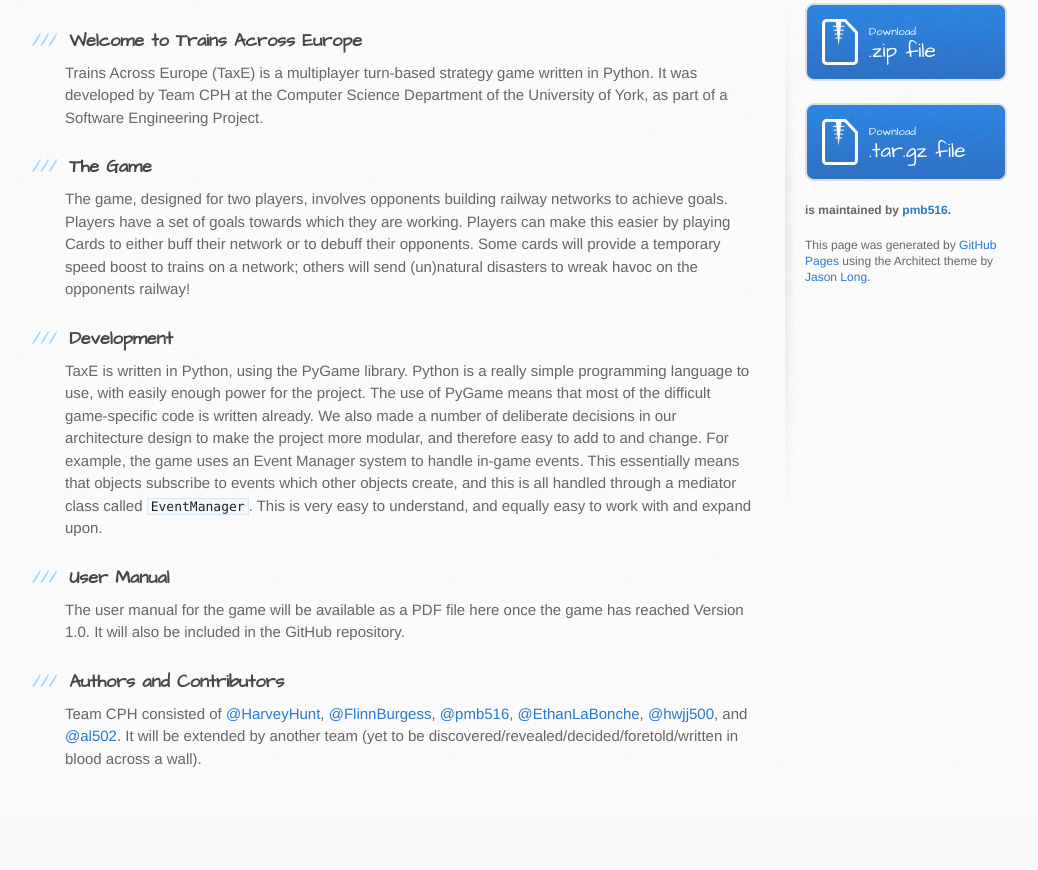
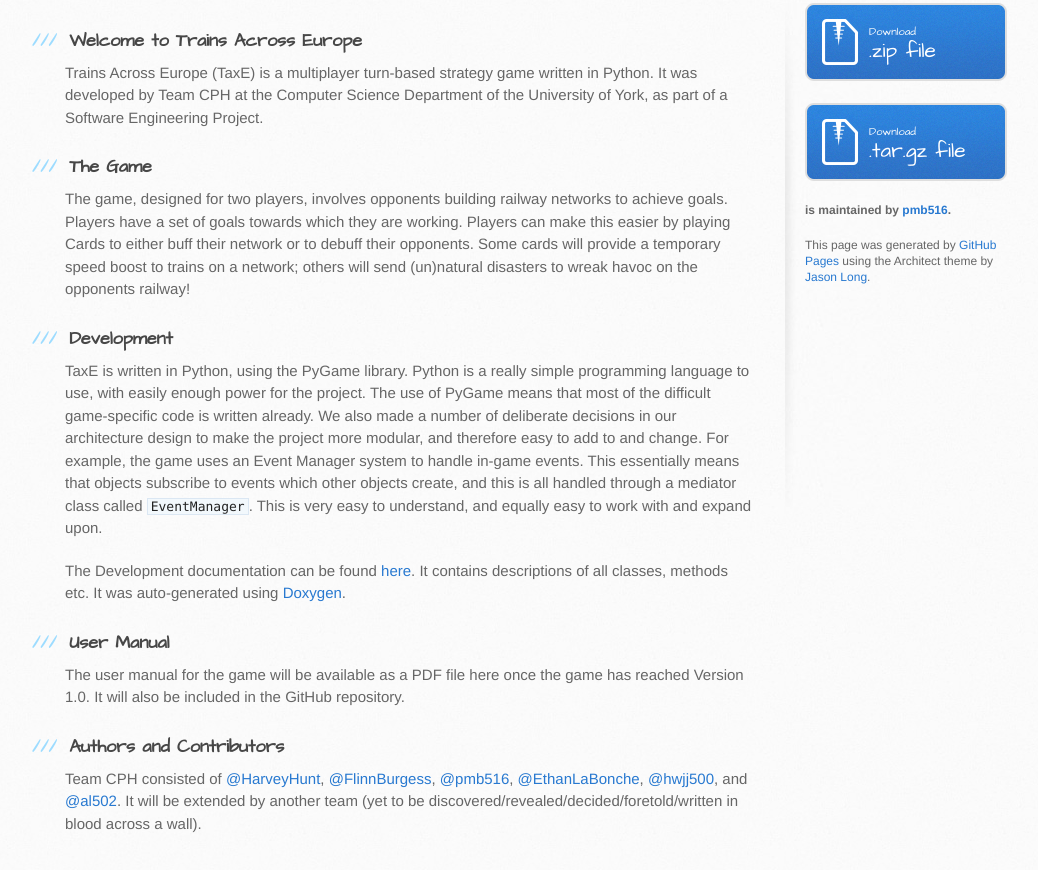
Before and after one commit to FlinnBurgess/seprcph, a plain HTML site: page index.html in a window 1280 px wide. Shown: the part 369-1239 px from the top of the page, without its empty margins (105-1143 px from the left). Before the commit the page ends 1182 px from the top, so only its background shows below. Drawn offline with Linux system fonts and the light colour scheme.

```diff
--- a/index.html
+++ b/index.html
@@ -46,6 +46,9 @@ Players can make this easier by playing Cards to either buff their network or to
 We also made a number of deliberate decisions in our architecture design to make the project more modular, and therefore easy to add to and change.
 For example, the game uses an Event Manager system to handle in-game events. This essentially means that objects subscribe to events which other objects create, and this is all handled through a mediator class called <code>EventManager</code>. This is very easy to understand, and equally easy to work with and expand upon.</p>
 
+<p>The Development documentation can be found <a href="http://harveyhunt.github.io/seprcph/doxygen/html/index.html">here</a>. It contains descriptions of all classes, methods etc.
+It was auto-generated using <a href="http://www.stack.nl/%7Edimitri/doxygen/">Doxygen</a>.</p>
+
 <h3>
 <a id="user-manual" class="anchor" href="#user-manual" aria-hidden="true"><span class="octicon octicon-link"></span></a>User Manual</h3>
 
```
Also changed, not shown: params.json (+1 -1 lines).
